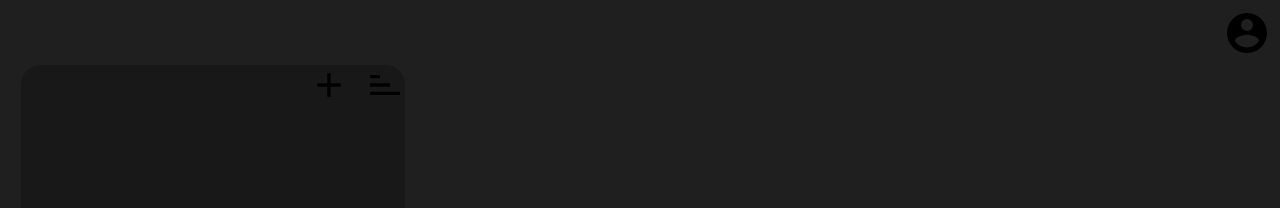
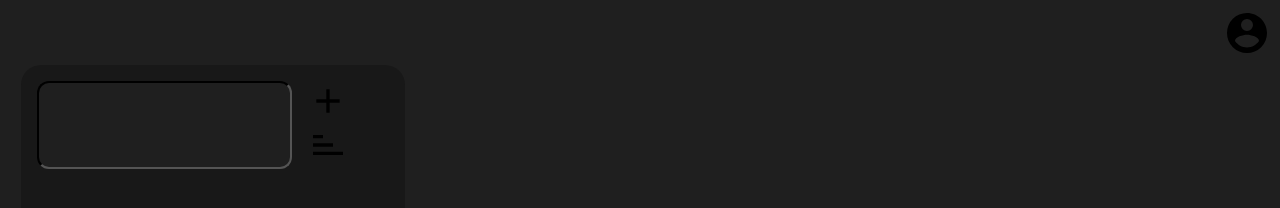
Before and after one commit to ballooner/todo-list, a plain HTML site: page index.html in a window 1280 px wide. Drawn offline with Linux system fonts and the light colour scheme.

Commit message:
Added search bar to task list

```diff
--- a/index.html
+++ b/index.html
@@ -10,11 +10,15 @@
 <body class="white-text">
     <input type="image" src="icons/account-circle.svg" id="profile-icon">
 
-    <div id="task-list" class="secondary-bg content-box">
+    <div id="task-housing" class="secondary-bg content-box">
 
-        <div id="task-controls" class="control-menu">
-            <input type="image" src="icons/plus.svg" class="control-button">
-            <input type="image" src="icons/sort-reverse-variant.svg" class="control-button">
+        <div class="control-menu">
+            <input type="text" id="task-search" class="primary-bg">
+            <div id="feature-controls">
+                <input type="image" src="icons/plus.svg" class="control-button">
+                <input type="image" src="icons/sort-reverse-variant.svg" class="control-button">
+            </div>
+
         </div>
 
         <div id="task-list">
--- a/styles.css
+++ b/styles.css
@@ -2,10 +2,9 @@
 :root {
     --primary-bg-color: #1f1f1f;
     --secondary-bg-color: #181818;
-
 }
 
-/* Setting the main layout colors I will use to classes for easy assignment */
+/* Putting the main layout colors I will use in classes for easy assignment */
 .primary-bg {
     background-color: var(--primary-bg-color);
 }
@@ -28,7 +27,7 @@ body {
     background-color: var(--primary-bg-color);
 }
 
-/* Put the profile icon in the top left */
+/* Put the profile icon in the top right */
 #profile-icon {
     height: 3rem;
     grid-row: 1;
@@ -37,7 +36,8 @@ body {
     margin: 2%;
 }
 
-.content-box { /* Content box class to create the housing for features */
+/* Content box class to create the housing for features */
+.content-box {
     height: 90vh;
     width: 30vw;
     align-self: center;
@@ -46,15 +46,27 @@ body {
 }
 
 /* Task list customization */
-#task-list {
+#task-housing {
     grid-row: 2;
     grid-row-end: 4;
 }
 
 .control-menu { /* Create the layout for feature controls */
     display: flex;
-    justify-content: flex-end;
+    justify-content: space-between;
+    padding: 1rem;
     gap: 1rem;
+}
+
+#task-search {
+    color: white;
+    border-radius: 12px;
+    border-color: black;
+    width: 20vw;
+}
+
+#task-search:focus {
+    outline: none;
 }
 
 .control-button {
```
